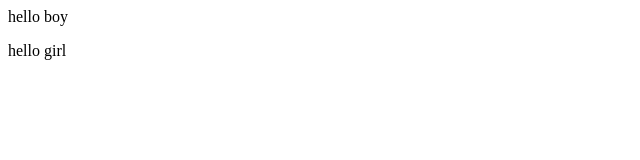
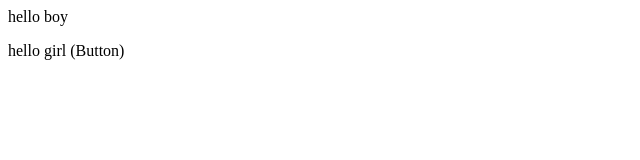
Before and after one commit to Nishchay80/localrepo, a plain HTML site: page index.html in a window 1280 px wide. Shown: the full height of the page, 0-640 px from the left. Drawn offline with Linux system fonts and the light colour scheme.

```diff
--- a/index.html
+++ b/index.html
@@ -1,2 +1,2 @@
 <p> hello boy </p>
-<p> hello girl</p>
+<p> hello girl (Button)</p>
```
